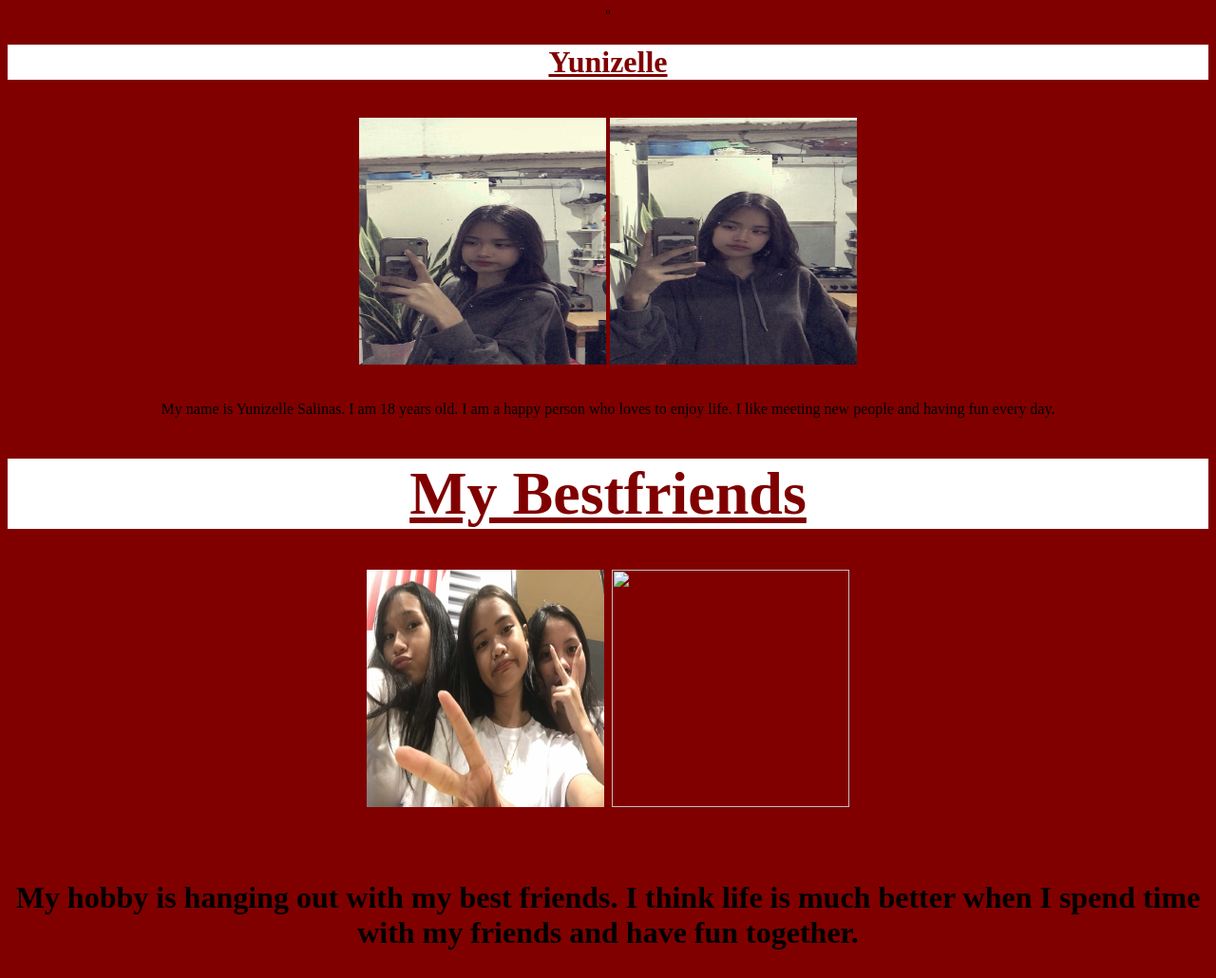
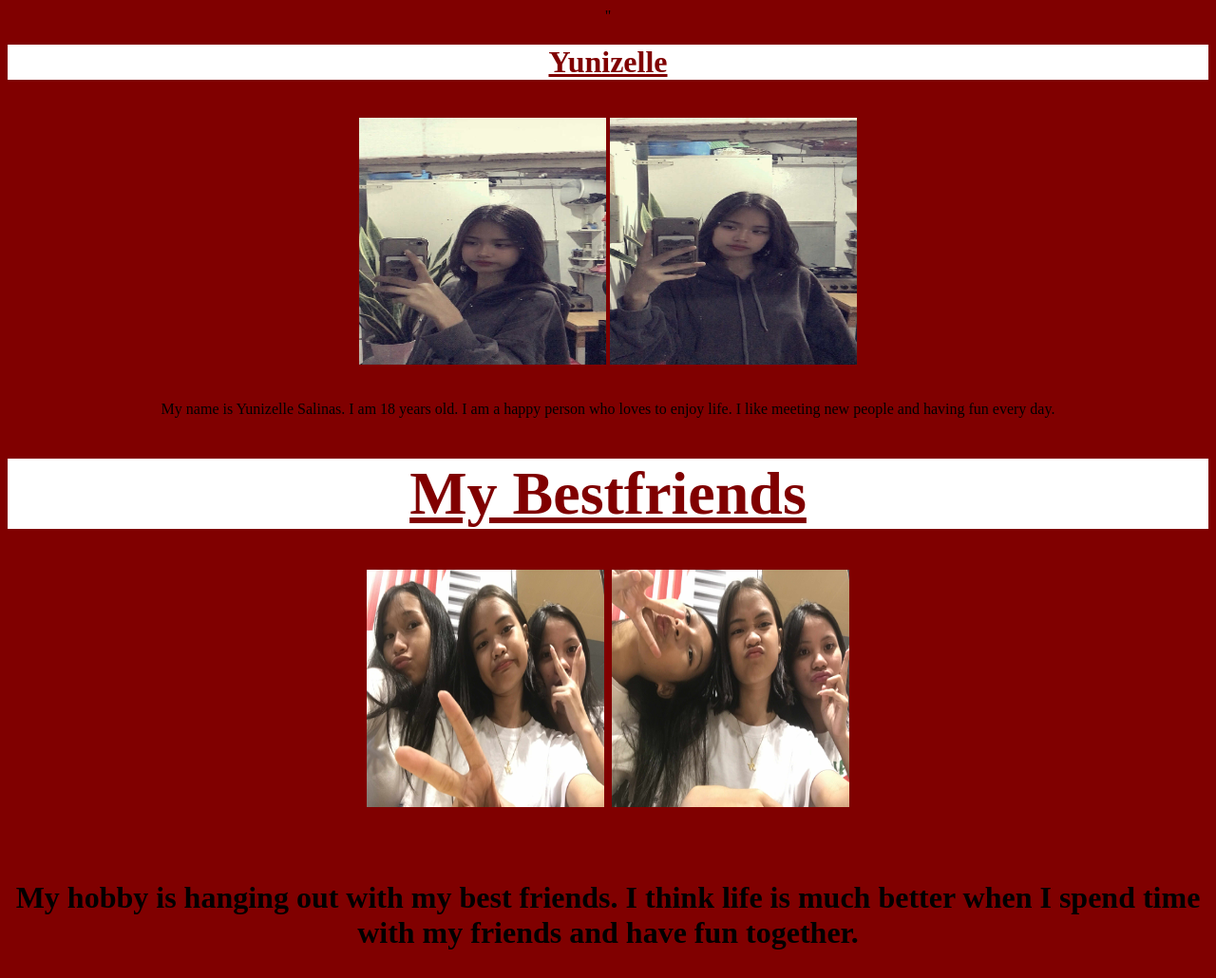
Before and after one commit to christianpana213-lgtm/salinas-lgtm, a plain HTML site: page index.html in a window 1280 px wide. Shown: the top 1030 px of the page at 95% size. Drawn offline with Linux system fonts and the light colour scheme.

Commit message:
Update index.html

```diff
--- a/index.html
+++ b/index.html
@@ -36,7 +36,7 @@
 <center>
  <img src="att.PoY3ou4LXR1DKx53H1uAnMUvYYrxwZLH-7NT29wpl10.jpeg" act="att.PoY3ou4LXR1DKx53H1uAnMUvYYrxwZLH-7NT29wpl10.jpeg" style="width: 250px; height: 250px;">
 
-        <img src=att.atehM6W8ljsaY2NM74W-xkV13n0IgJjYhWn9qfHPICg.JPG style="width: 250px; height: 250px;">
+        <img src="att.7Lhv8eKhE9iRsUEYWl0M5awqyJiafSWsusbgnbvpeA8.jpeg" act="att.7Lhv8eKhE9iRsUEYWl0M5awqyJiafSWsusbgnbvpeA8.jpeg" style="width: 250px; height: 250px;">
     </center>
     <br>
 <p style="color:navy blue;"><span style="font=size: 25px;"><center>
```
